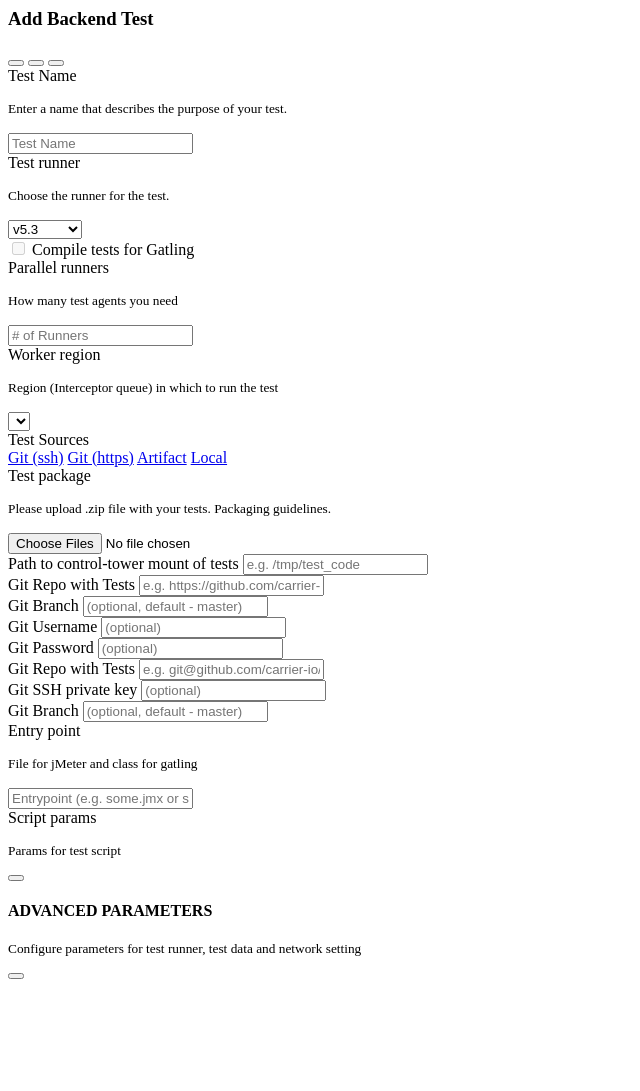
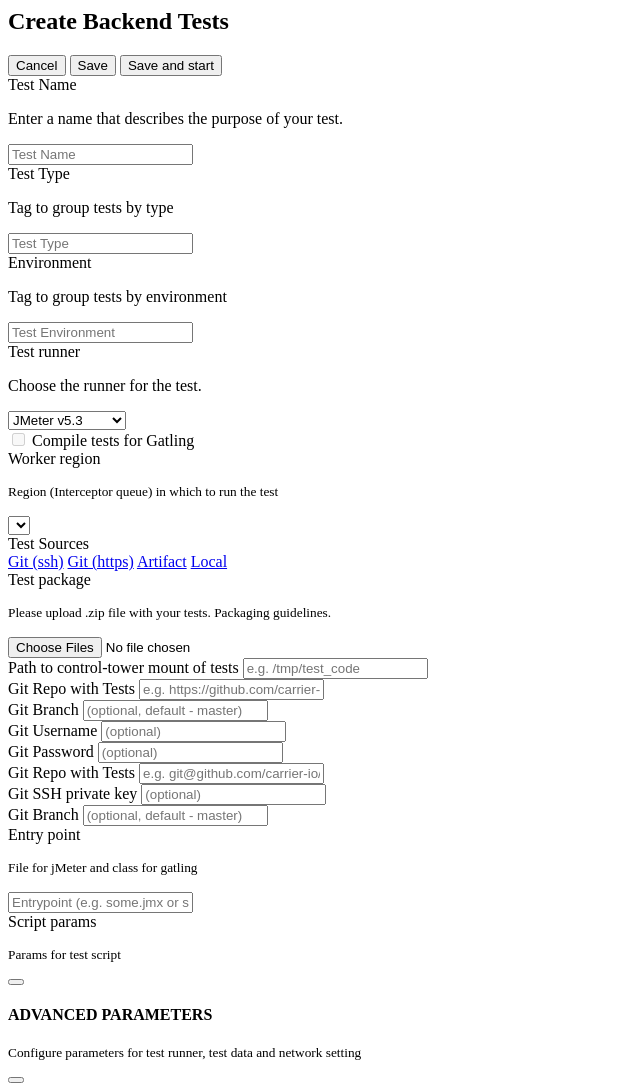
Before and after one commit to centry-core/theme, a Python web app: template templates/performance/backend/create.html in a window 1280 px wide. Shown: the whole page, without its empty margins (0-640 px from the left). Before the commit the page ends 979 px from the top, so only its background shows below. Run offline with Jinja, Linux system fonts and the light colour scheme; the template is opened without the code that fills it, so the values that code supplies are empty.

Commit message:
update create test modal
Signed-off-by: Artem Rozumenko <artyom.rozumenko@gmail.com>

```diff
--- a/templates/common/head.html
+++ b/templates/common/head.html
@@ -31,6 +31,7 @@
     <link type="text/css" href="{{ url_for('static', filename='vendor/design-system/assets/css/tables.css') }}" rel="stylesheet">
     <link type="text/css" href="{{ url_for('static', filename='vendor/design-system/assets/css/select.css') }}" rel="stylesheet">
     <link type="text/css" href="{{ url_for('static', filename='vendor/design-system/assets/css/modals.css') }}" rel="stylesheet">
+    <link type="text/css" href="{{ url_for('static', filename='vendor/design-system/assets/css/forms.css') }}" rel="stylesheet">
 
     <!--   Core JS Files   -->
     <script src="https://code.jquery.com/jquery-3.5.1.min.js"></script>
--- a/templates/common/navbar.html
+++ b/templates/common/navbar.html
@@ -57,5 +57,5 @@
     </nav>
 
 
-<link type="text/css" href="{{ url_for('static', filename='css/navbar.css') }}" rel="stylesheet">
-<script src="{{ url_for('static', filename='js/navbar.js') }}" type="text/javascript"></script>
+<link type="text/css" href="{{ url_for('static', filename='vendor/design-system/assets/css/navbar.css') }}" rel="stylesheet">
+<!--<script src="{{ url_for('static', filename='js/navbar.js') }}" type="text/javascript"></script>-->
--- a/templates/performance/backend/create.html
+++ b/templates/performance/backend/create.html
@@ -4,42 +4,55 @@
             <div class="modal-header">
                 <div class="row w-100">
                     <div class="col">
-                        <h3 class="ml-4 mt-3 mb-3">Add Backend Test</h3>
+                        <h2>Create Backend Tests</h2>
                     </div>
                     <div class="col-xs">
-                        <button type="button" id="submit" class="btn btn-nooutline-secondary mt-2 mr-2" onclick="createTest()"><i class="fas fa-play"></i></button>
-                        <button type="button" id="save" class="btn btn-nooutline-secondary mt-2 mr-2" onclick="createTest()"><i class="fas fa-save"></i></button>
-                        <button type="button" data-dismiss="modal" aria-label="Close" class="btn btn-nooutline-secondary mt-2 mr-4"><i class="fas fa-times"></i></button>
+                        <button type="button" data-dismiss="modal" aria-label="Close" class="btn btn-sm btn-secondary">Cancel</button>
+                        <button type="button" id="submit" class="btn btn-sm btn-secondary" onclick="createTest()">Save</button>
+                        <button type="button" id="save" class="btn btn-sm btn-basic" onclick="createTest()">Save and start</button>
                     </div>
                 </div>
             </div>
             <div class="modal-body">
-                 <div class="row p-4">
+                 <div class="row">
                     <div class="col-6">
                         <div class="form-group">
-                            <label class="form-control-label" for="testname">Test Name</label>
-                            <p><small>Enter a name that describes the purpose of your test.</small></p>
-                            <input type="text" id="testname" class="form-control form-control-alternative"
-                                   placeholder="Test Name">
+                            <h9>Test Name</h9>
+                            <p><h13>Enter a name that describes the purpose of your test.</h13></p>
+                            <input type="text" id="test_name" class="form-control form-control-alternative" placeholder="Test Name">
                         </div>
                         <div class="row">
                             <div class="col pl-0">
+                                <div class="form-group">
+                                    <h9>Test Type</h9>
+                                    <p><h13>Tag to group tests by type</h13></p>
+                                    <input type="text" id="test_type" class="form-control form-control-alternative" placeholder="Test Type">
+                                </div>
+                            </div>
+                            <div class="col pr-0 pl-1">
+                                <div class="form-group">
+                                    <h9>Environment</h9>
+                                    <p><h13>Tag to group tests by environment</h13></p>
+                                    <input type="text" id="test_env" class="form-control form-control-alternative" placeholder="Test Environment">
+                                </div>
+                            </div>
+                        </div>
                         <div class="form-group" id="testrunners">
-                                    <label class="form-control-label">Test runner</label>
-                                    <p><small>Choose the runner for the test.</small></p>
-                                    <select class="selectpicker show-tick form-control" id="runner">
+                            <h9>Test runner</h9>
+                            <p><h13>Choose the runner for the test.</h13></p>
+                            <select class="selectpicker show-tick form-control" id="runner" data-style="btn-gray">
                                 <optgroup label="jMeter">
-                                            <option>v5.3</option>
-                                            <option>v5.2.1</option>
-                                            <option>v5.2</option>
-                                            <option>v5.1.1</option>
-                                            <option>v5.1</option>
-                                            <option>v5.0</option>
-                                            <option>v4.0</option>
+                                    <option value="v5.3">JMeter v5.3</option>
+                                    <option value="v5.2.1">JMeter v5.2.1</option>
+                                    <option value="v5.2">JMeter v5.2</option>
+                                    <option value="v5.1.1">JMeter v5.1.1</option>
+                                    <option value="v5.1">JMeter v5.1</option>
+                                    <option value="v5.0">JMeter v5.0</option>
+                                    <option value="v4.0">JMeter v4.0</option>
                                 </optgroup>
                                 <optgroup label="Gatling">
-                                            <option>v3.1</option>
-                                            <option>v2.3</option>
+                                    <option value="v3.1">Gatling v3.1</option>
+                                    <option value="v2.3">Gatling v2.3</option>
                                 </optgroup>
                             </select>
                         </div>
@@ -49,20 +62,10 @@
                                 <label class="custom-control-label" for="compile">Compile tests for Gatling</label>
                             </div>
                         </div>
-                            </div>
-                            <div class="col pr-0">
-                                <div class="form-group">
-                                    <label class="form-control-label" for="parallel">Parallel runners</label>
-                                    <p><small>How many test agents you need</small></p>
-                                    <input type="text" id="parallel" class="form-control form-control-alternative"
-                                           placeholder="# of Runners">
-                                </div>
-                            </div>
-                        </div>
                         <div class="form-group">
                             <label class="form-control-label" for="region">Worker region</label>
                             <p><small>Region (Interceptor queue) in which to run the test</small></p>
-                            <select class="selectpicker show-tick form-control" id="region">
+                            <select class="selectpicker show-tick form-control" id="region" data-style="btn-gray">
                                 {% for item in config.regions %}
                                 <option>{{item}}</option>
                                 {% endfor %}
--- a/templates/performance/backend/list.html
+++ b/templates/performance/backend/list.html
@@ -110,6 +110,6 @@
 {{ template_slot("create_test", payload=config)|safe }}
 {{ template_slot("run_test", payload=config)|safe }}
 
-<script src="{{ url_for('static', filename='vendor/nouislider/nouislider.js') }}" type="text/javascript"></script>
+<script src="{{ url_for('static', filename='vendor/design-system/assets/vendor/nouislider/nouislider.js') }}" type="text/javascript"></script>
 <script src="{{ url_for('static', filename='js/components/performanceBackend.js') }}" type="text/javascript"></script>
 <script src="{{ url_for('static', filename='js/components/reporting.js') }}" type="text/javascript"></script>
```
Lines whose indentation alone changed are shown as unchanged.
